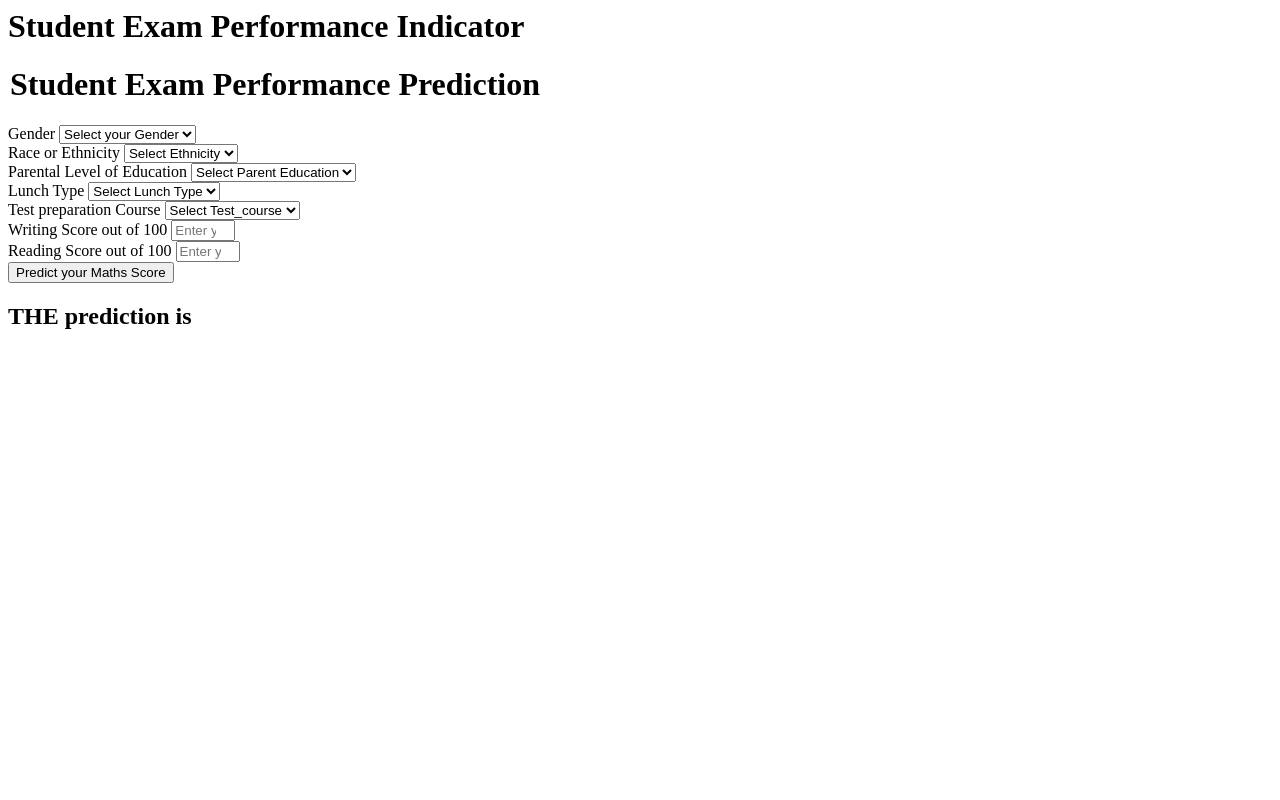
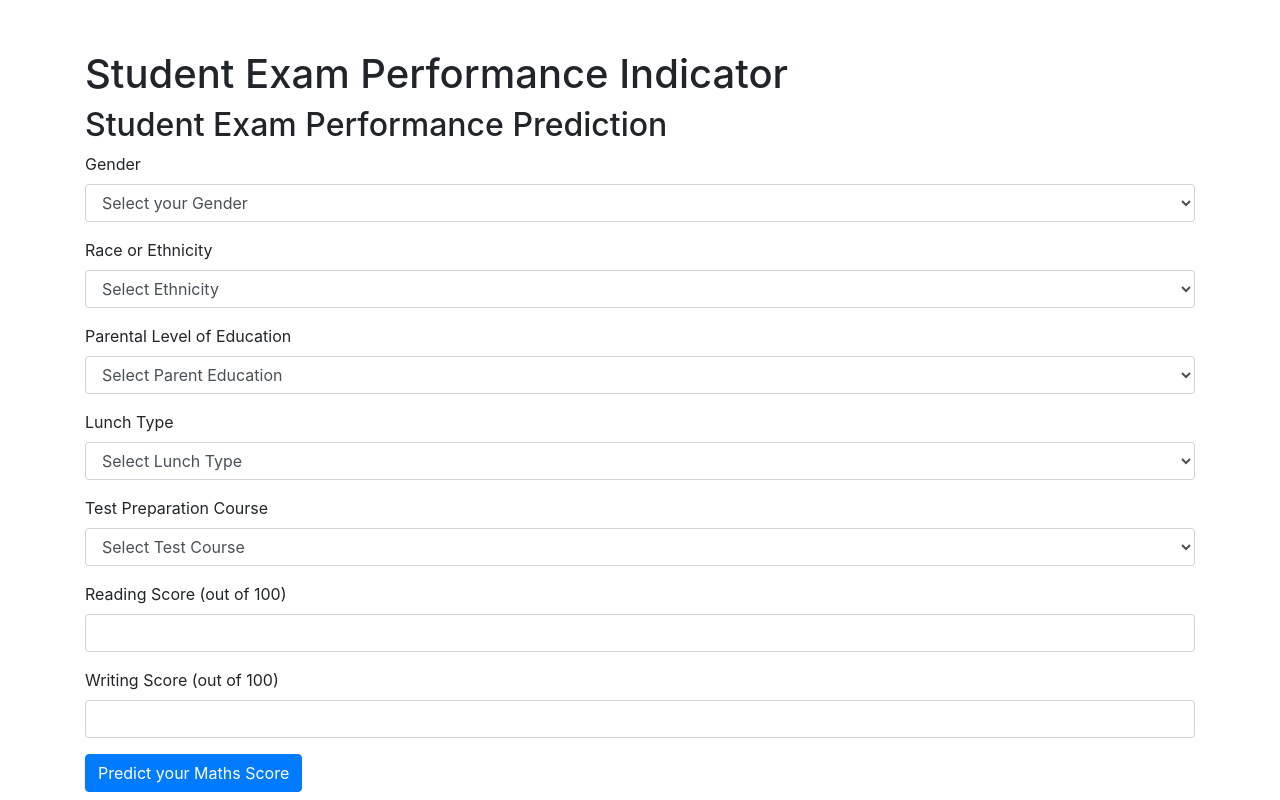
Before and after one commit to VinayBabuGorantla/StudentPerformancePrediction, a Flask app: page /predictdata in a window 1280 px wide. Run offline with Flask 3, Linux system fonts and the light colour scheme; some libraries are stand-ins or nearby versions.

Commit message:
HTML Pages Updated Cosmotic Level

```diff
--- a/templates/home.html
+++ b/templates/home.html
@@ -1,112 +1,92 @@
+<!DOCTYPE html>
+<html lang="en">
 
-<html>
+<head>
+    <meta charset="UTF-8">
+    <meta name="viewport" content="width=device-width, initial-scale=1.0">
+    <title>Student Exam Performance Indicator</title>
+    <link rel="stylesheet" href="https://stackpath.bootstrapcdn.com/bootstrap/4.5.2/css/bootstrap.min.css">
+</head>
+
 <body>
-    <div class="login">
+
+    <div class="container" style="margin-top: 50px;">
         <h1>Student Exam Performance Indicator</h1>
+        <form action="/predictdata" method="post">
+            <h2>Student Exam Performance Prediction</h2>
 
-       <form action="{{ url_for('predict_datapoint')}}" method="post">
-        <h1>
-            <legend>Student Exam Performance Prediction</legend>
-        </h1>
-        <div class="mb-3">
-            <label class="form-label">Gender</label>
-            <select class="form-control" name="gender" placeholder="Enter you Gender" required>
-                <option class="placeholder" selected disabled value="">Select your Gender</option>
-                <option value="male">
-                    Male
-                </option>
-                <option value="female">
-                    Female
-                </option>
+            <div class="form-group">
+                <label>Gender</label>
+                <select class="form-control" name="gender" required>
+                    <option selected disabled value="">Select your Gender</option>
+                    <option value="male">Male</option>
+                    <option value="female">Female</option>
                 </select>
             </div>
-        <div class="mb-3">
-            <label class="form-label">Race or Ethnicity</label>
-            <select class="form-control" name="ethnicity" placeholder="Enter you ethnicity" required>
-                <option class="placeholder" selected disabled value="">Select Ethnicity</option>
-                <option value="group A">
-                    Group A
-                </option>
-                <option value="group B">
-                    Group B
-                </option>
-                <option value="group C">
-                    Group C
-                </option>
-                <option value="group D">
-                    Group D
-                </option>
-                <option value="group E">
-                    Group E
-                </option>
+
+            <div class="form-group">
+                <label>Race or Ethnicity</label>
+                <select class="form-control" name="ethnicity" required>
+                    <option selected disabled value="">Select Ethnicity</option>
+                    <option value="group A">Group A</option>
+                    <option value="group B">Group B</option>
+                    <option value="group C">Group C</option>
+                    <option value="group D">Group D</option>
+                    <option value="group E">Group E</option>
                 </select>
             </div>
-        <div class="mb-3">
-            <label class="form-label">Parental Level of Education</label>
-            <select class="form-control" name="parental_level_of_education"
-                placeholder="Enter you Parent Education" required>
-                <option class="placeholder" selected disabled value="">Select Parent Education</option>
-                <option value="associate's degree">
-                    associate's degree
-                </option>
-                <option value="bachelor's degree">
-                    bachelor's degree
-                </option>
-                <option value="high school">
-                    high school
-                </option>
-                <option value="master's degree">
-                    master's degree
-                </option>
-                <option value="some college">
-                    some college
-                </option>
-                <option value="some high school">
-                    some high school
-                </option>
+
+            <div class="form-group">
+                <label>Parental Level of Education</label>
+                <select class="form-control" name="parental_level_of_education" required>
+                    <option selected disabled value="">Select Parent Education</option>
+                    <option value="associate's degree">Associate's Degree</option>
+                    <option value="bachelor's degree">Bachelor's Degree</option>
+                    <option value="high school">High School</option>
+                    <option value="master's degree">Master's Degree</option>
+                    <option value="some college">Some College</option>
+                    <option value="some high school">Some High School</option>
                 </select>
             </div>
-        <div class="mb-3">
-            <label class="form-label">Lunch Type</label>
-            <select class="form-control" name="lunch" placeholder="Enter you Lunch" required>
-                <option class="placeholder" selected disabled value="">Select Lunch Type</option>
-                <option value="free/reduced">
-                    free/reduced
-                </option>
-                <option value="standard">
-                    standard
-                </option>
+
+            <div class="form-group">
+                <label>Lunch Type</label>
+                <select class="form-control" name="lunch" required>
+                    <option selected disabled value="">Select Lunch Type</option>
+                    <option value="free/reduced">Free/Reduced</option>
+                    <option value="standard">Standard</option>
                 </select>
             </div>
-        <div class="mb-3">
-            <label class="form-label">Test preparation Course</label>
-            <select class="form-control" name="test_preparation_course" placeholder="Enter you Course"
-                required>
-                <option class="placeholder" selected disabled value="">Select Test_course</option>
-                <option value="none">
-                    None
-                </option>
-                <option value="completed">
-                    Completed
-                </option>
+
+            <div class="form-group">
+                <label>Test Preparation Course</label>
+                <select class="form-control" name="test_preparation_course" required>
+                    <option selected disabled value="">Select Test Course</option>
+                    <option value="none">None</option>
+                    <option value="completed">Completed</option>
                 </select>
             </div>
-        <div class="mb-3">
-            <label class="form-label">Writing Score out of 100</label>
-            <input class="form-control" type="number" name="reading_score"
-                placeholder="Enter your Reading score" min='0' max='100' />
+
+            <!-- Fixed field names: swapped 'reading' and 'writing' score inputs -->
+            <div class="form-group">
+                <label>Reading Score (out of 100)</label>
+                <input class="form-control" type="number" name="reading_score" min="0" max="100" required>
             </div>
-        <div class="mb-3">
-            <label class="form-label">Reading Score out of 100</label>
-            <input class="form-control" type="number" name="writing_score"
-                placeholder="Enter your Reading Score" min='0' max='100' />
+
+            <div class="form-group">
+                <label>Writing Score (out of 100)</label>
+                <input class="form-control" type="number" name="writing_score" min="0" max="100" required>
             </div>
-        <div class="mb-3">
-            <input class="btn btn-primary" type="submit" value="Predict your Maths Score" required />
+
+            <button class="btn btn-primary" type="submit">Predict your Maths Score</button>
+        </form>
+
+        <!-- Display prediction result if available -->
+        {% if results %}
+            <h2 class="mt-4">The prediction is: {{ results }}</h2>
+        {% endif %}
     </div>
-    </form>
-    <h2>
-       THE  prediction is {{results}}
-    </h2>
-   <body>
+
+</body>
+
 </html>
```
Also changed, not shown: templates/archived_home.html (added, +112 -0 lines), templates/index.html (+23 -1 lines). Lines whose indentation alone changed are shown as unchanged.
